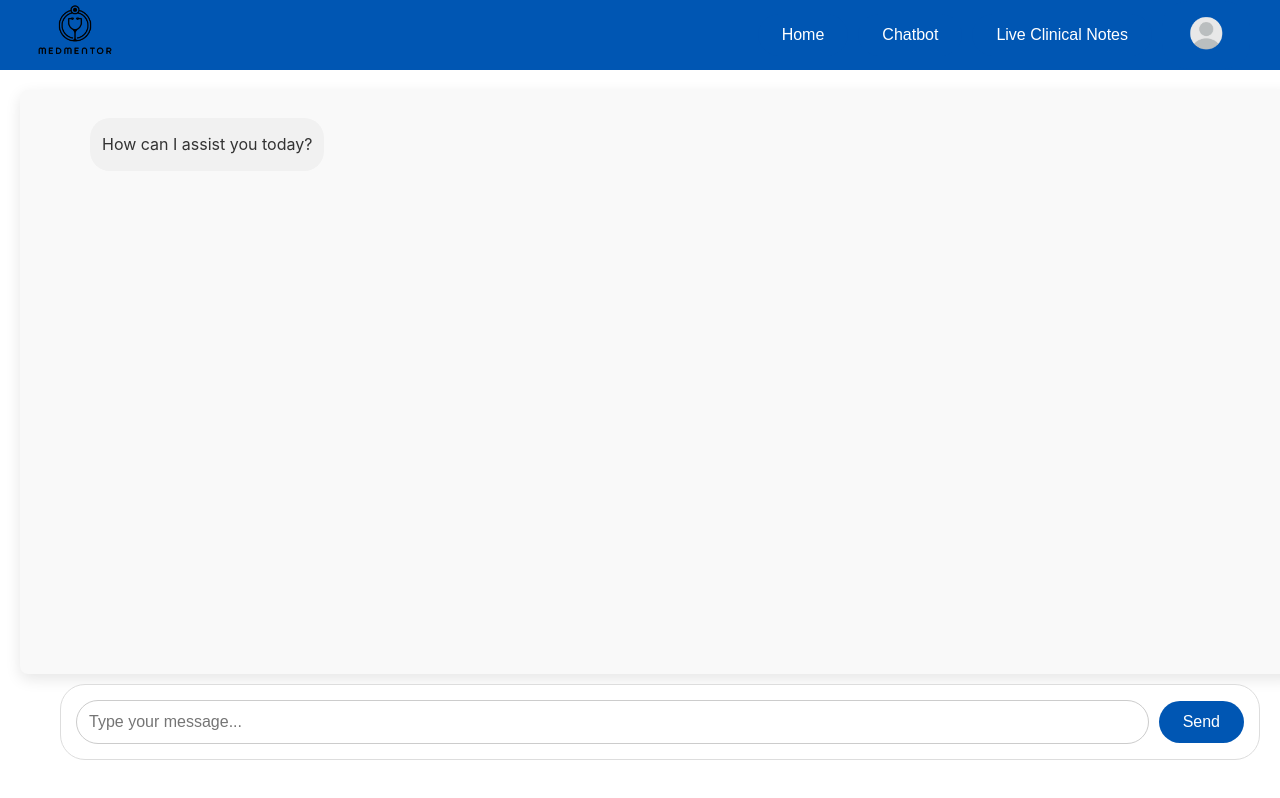
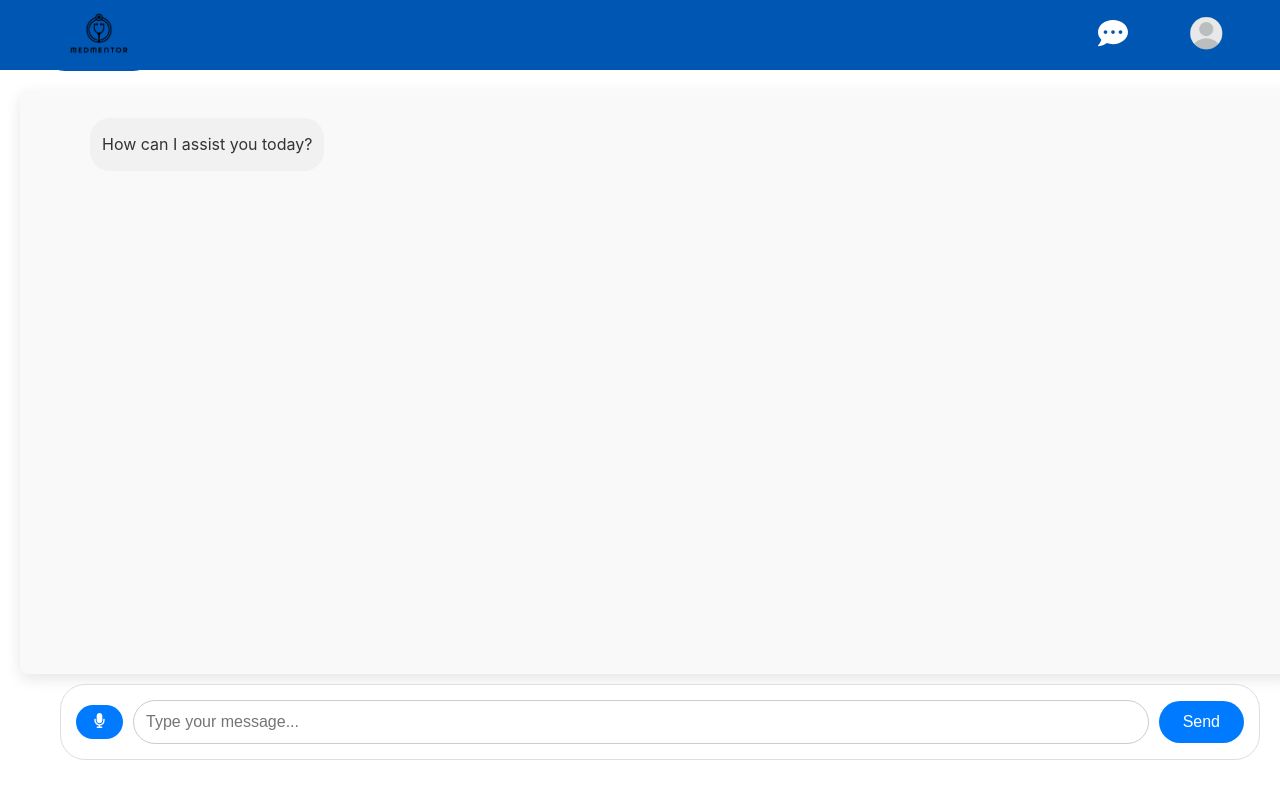
Before and after one commit to nishashastry/treehacks2025, a Next.js app in the folder src/frontend/: page /chatbot in a window 1280 px wide. Built offline with nearby package versions, Linux system fonts and the light colour scheme.

Commit message:
combined chatbot and simplified navbar

```diff
--- a/src/frontend/components/global.js
+++ b/src/frontend/components/global.js
@@ -674,5 +674,55 @@ export default css.global`
   align-items: center;
 }
 
+/* Align Edit buttons */
+.editable-field {
+  display: flex;
+  justify-content: space-between;
+  align-items: center;
+  margin-bottom: 15px;
+}
+
+.edit-btn {
+  margin-left: 10px;
+}
+
+input.input-field {
+  margin-right: 10px;
+  width: 60%;
+}
+
+button.edit-btn {
+  background-color: #0056b3;
+  color: white;
+  border: none;
+  padding: 5px 10px;
+  cursor: pointer;
+}
+
+button.edit-btn:hover {
+  background-color: #0056b3;
+}
+
+.profile-info {
+  margin-bottom: 20px;
+}
+
+.diagnosis-info {
+  margin-top: 20px;
+}
+
+.logout-btn {
+  margin-top: 20px;
+  padding: 10px;
+  background-color: #f44336;
+  color: white;
+  border: none;
+  cursor: pointer;
+}
+
+.logout-btn:hover {
+  background-color: #e53935;
+}
+
 
 `;
--- a/src/frontend/components/navbar.js
+++ b/src/frontend/components/navbar.js
@@ -1,17 +1,18 @@
 import { useRouter } from 'next/router';
+import { FaCommentDots  } from 'react-icons/fa';
 
 function Navbar() {
   const router = useRouter();
 
   return (
     <header className="header">
-      <div>
-        <img src="/logo_black.png" alt="MedMentor Logo" width={90} height={55} />
-      </div>
+        <button className="nav-button" onClick={() => router.push('/dashboard')}>
+          <img src="/logo_black.png" alt="MedMentor Logo" width={70} height='90%' />
+        </button>
       <nav className="nav">
-        <button className="nav-button" onClick={() => router.push('/dashboard')}>Home</button>
-        <button className="nav-button" onClick={() => router.push('/chatbot')}>Chatbot</button>
-        <button className="nav-button" onClick={() => router.push('/clinical-notes')}>Live Clinical Notes</button>
+        <button className="nav-button" onClick={() => router.push('/chatbot')}>
+          <FaCommentDots style={{ fontSize: '30px', color: 'white' }} />
+        </button>
         <button className="nav-button" onClick={() => router.push('/settings')}>
           <img src="/profile.png" alt="Profile" width={40} height={40} />
         </button>
--- a/src/frontend/pages/chatbot.js
+++ b/src/frontend/pages/chatbot.js
@@ -1,13 +1,92 @@
-import { useState, useEffect } from 'react';
+import { useState, useEffect, useRef } from 'react';
 import Layout from '../components/layout';
+import { FaMicrophone, FaStop } from 'react-icons/fa'; // Import microphone icon from react-icons
 
 function Chatbot() {
   const [messages, setMessages] = useState([]);
   const [newMessage, setNewMessage] = useState('');
+  const [isRecording, setIsRecording] = useState(false);
+  const [audioBlob, setAudioBlob] = useState(null);
+  const mediaRecorderRef = useRef(null);
+  const chunksRef = useRef([]);
 
   useEffect(() => {
     setMessages([{ sender: 'bot', content: 'How can I assist you today?' }]);
   }, []);
+
+  const startRecording = async () => {
+    try {
+      const stream = await navigator.mediaDevices.getUserMedia({ audio: true });
+      mediaRecorderRef.current = new MediaRecorder(stream);
+      chunksRef.current = [];
+
+      mediaRecorderRef.current.ondataavailable = (event) => {
+        if (event.data.size > 0) {
+          chunksRef.current.push(event.data);
+        }
+      };
+
+      mediaRecorderRef.current.onstop = async () => {
+        const audioBlob = new Blob(chunksRef.current, { type: 'audio/wav' });
+        setAudioBlob(audioBlob);
+        await handleAudioUpload(audioBlob);
+      };
+
+      mediaRecorderRef.current.start();
+      setIsRecording(true);
+    } catch (error) {
+      console.error('Error accessing microphone:', error);
+      alert('Unable to access microphone. Please check your permissions.');
+    }
+  };
+
+  const stopRecording = () => {
+    if (mediaRecorderRef.current && isRecording) {
+      mediaRecorderRef.current.stop();
+      mediaRecorderRef.current.stream.getTracks().forEach(track => track.stop());
+      setIsRecording(false);
+    }
+  };
+
+  const handleAudioUpload = async (blob) => {
+    try {
+      // Create a FormData object to send the audio file
+      const formData = new FormData();
+      formData.append('audio', blob, 'recording.wav');
+
+      // Show a temporary message that we're processing the audio
+      setMessages(prev => [...prev, {
+        sender: 'user',
+        content: 'Recording sent for processing...'
+      }]);
+
+      // Send the audio file to the server
+      const response = await fetch('http://localhost:5000/transcription', {
+        method: 'POST',
+        body: formData,
+      });
+
+      const data = await response.json();
+
+      if (response.ok) {
+        // Show the transcribed text as a user message
+        setMessages(prev => [
+          ...prev.filter(msg => msg.content !== 'Recording sent for processing...'),
+          { sender: 'user', content: data.transcription }
+        ]);
+
+       transcript = data.transcript
+      } else {
+        throw new Error('Transcription failed');
+      }
+    } catch (error) {
+      console.error('Error processing audio:', error);
+      setMessages(prev => [
+        ...prev.filter(msg => msg.content !== 'Recording sent for processing...'),
+        { sender: 'bot', content: 'Error: Unable to process audio recording.' }
+      ]);
+    }
+  };
 
   const handleSendMessage = async () => {
     if (newMessage.trim()) {
@@ -46,7 +125,6 @@ function Chatbot() {
     }
   };
 
-
   return (
     <Layout>
       <div className="chat-page">
@@ -59,7 +137,28 @@ function Chatbot() {
             ))}
           </div>
 
-          <div className="input-container">
+          <div className="input-container" style={{ display: 'flex', alignItems: 'center' }}>
+            {/* Microphone button */}
+            <button
+              onClick={isRecording ? stopRecording : startRecording}
+              style={{
+                backgroundColor: '#007BFF',
+                color: 'white',
+                padding: '8px 16px',
+                border: 'none',
+                borderRadius: '25px',
+                cursor: 'pointer',
+                marginRight: '10px',
+              }}
+            >
+              {isRecording ? (
+                <FaStop style={{ fontSize: '15px' }} />
+              ) : (
+                <FaMicrophone style={{ fontSize: '15px' }} />
+              )}
+            </button>
+
+            {/* Text input */}
             <input
               type="text"
               placeholder="Type your message..."
@@ -67,7 +166,10 @@ function Chatbot() {
               onChange={(e) => setNewMessage(e.target.value)}
               className="input"
             />
-            <button onClick={handleSendMessage} className="send-btn">
+
+            {/* Send button */}
+            <button onClick={handleSendMessage} className="send-btn"
+            style = {{ backgroundColor: '#007BFF'}}>
               Send
             </button>
           </div>
```
